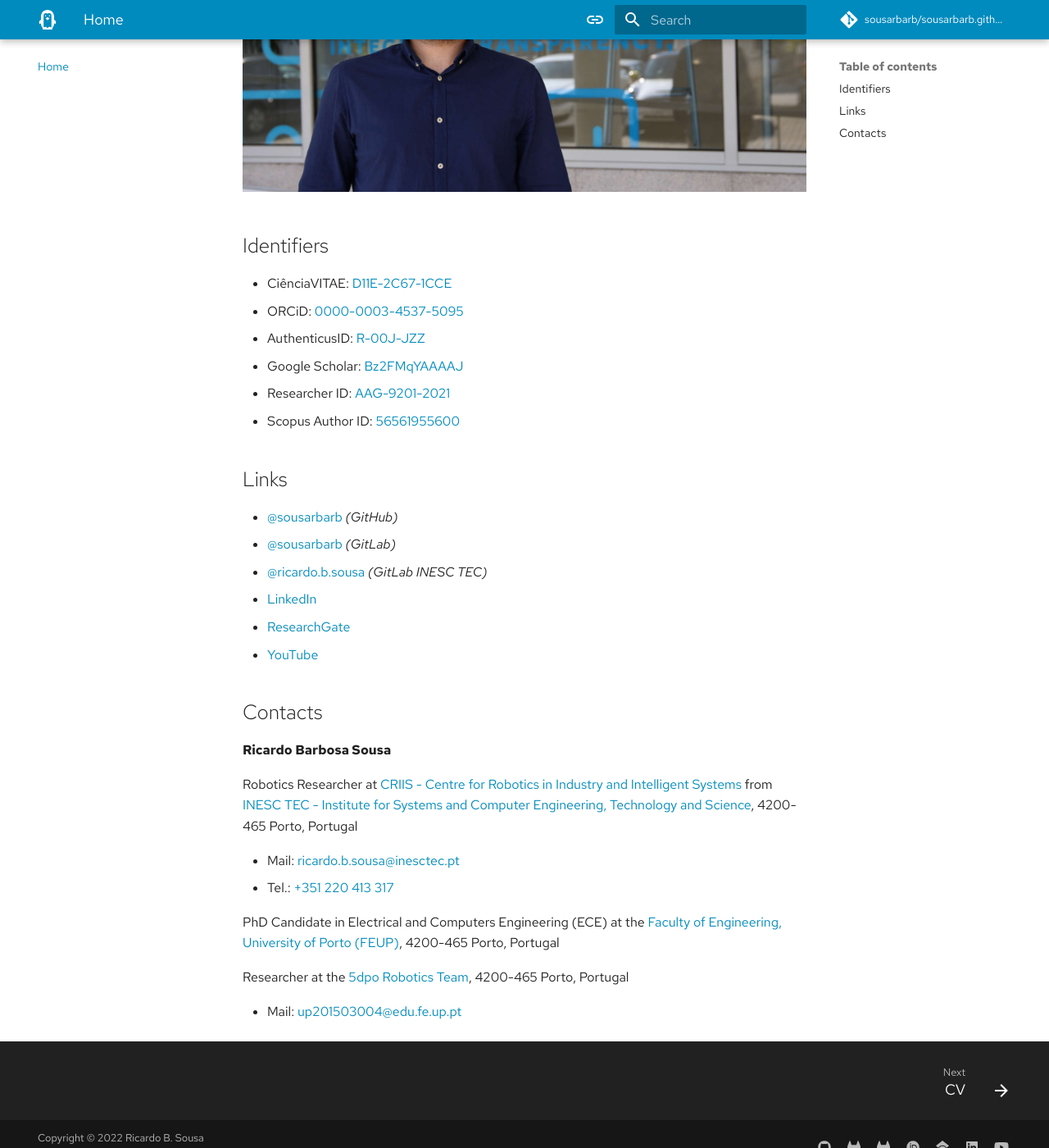
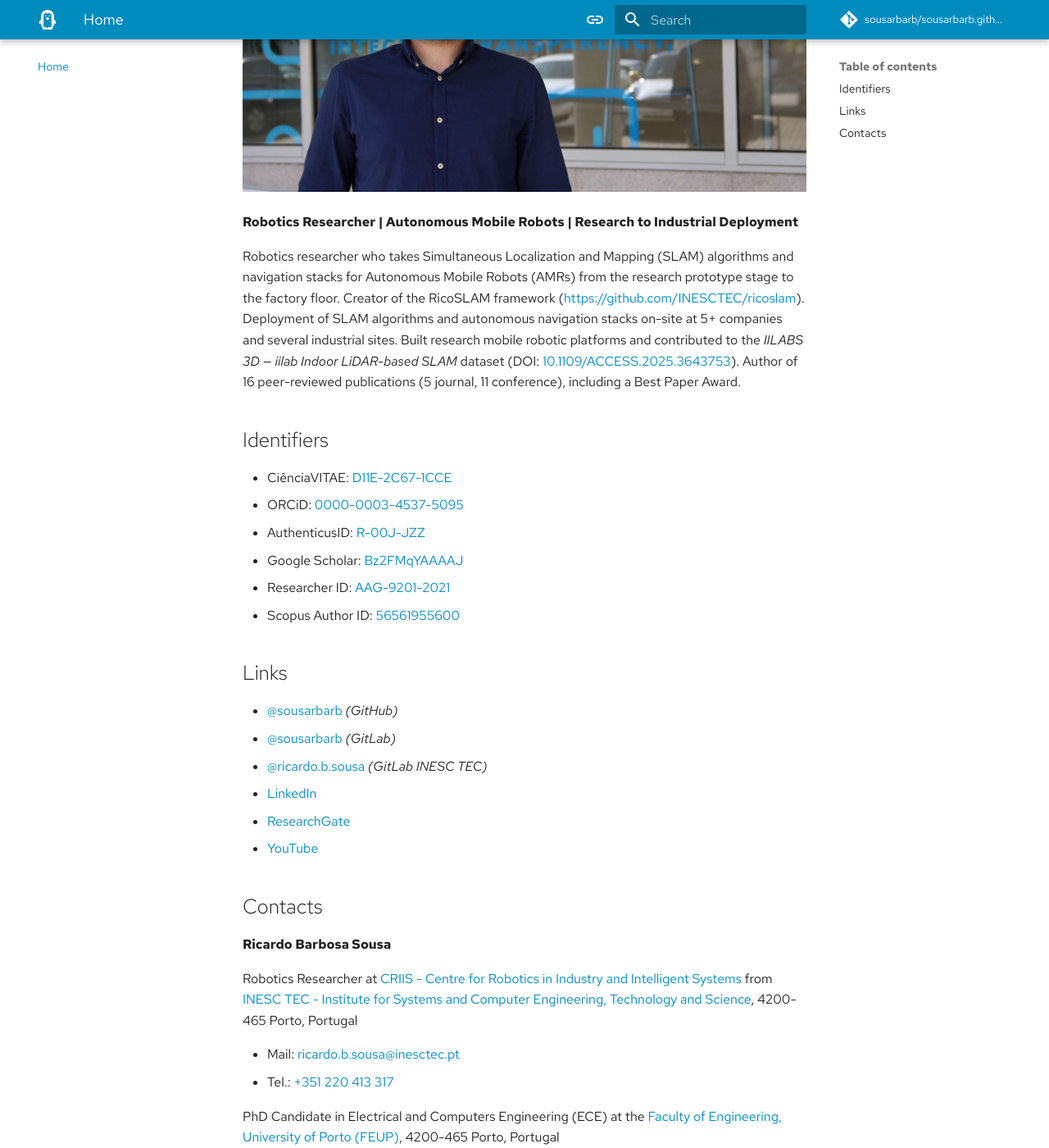
Before and after one commit to sousarbarb/sousarbarb.github.io, an MkDocs documentation site: the page built from docs/index.md, in a window 1280 px wide and 1400 px high, scrolled down 380 px. Shown: the whole window at 82% size. Built offline with MkDocs 1.6.1 and Material for MkDocs 9.7.7, drawn with Linux system fonts in a browser that asks for light colours; comment, search, counter and statistics services are not loaded; some of the changed text lies outside the part shown.

Commit message:
Review index + back-end files

```diff
--- a/docs/index.md
+++ b/docs/index.md
@@ -1,6 +1,21 @@
 # Ricardo B. Sousa Personal Webpage
 
 ![Ricardo B. Sousa Photography](assets/index/photo_inesctec_16-9-ratio.jpg)
+
+**Robotics Researcher | Autonomous Mobile Robots | Research to Industrial Deployment**
+
+Robotics researcher who takes Simultaneous Localization and Mapping (SLAM)
+algorithms and navigation stacks for Autonomous Mobile Robots (AMRs) from the
+research prototype stage to the factory floor.
+Creator of the RicoSLAM framework
+([https://github.com/INESCTEC/ricoslam](https://github.com/INESCTEC/ricoslam)).
+Deployment of SLAM algorithms and autonomous navigation stacks on-site at
+5+ companies and several industrial sites.
+Built research mobile robotic platforms and contributed to the
+_IILABS 3D — iilab Indoor LiDAR-based SLAM_ dataset (DOI:
+[10.1109/ACCESS.2025.3643753](https://doi.org/10.1109/ACCESS.2025.3643753)).
+Author of 16 peer-reviewed publications (5 journal, 11 conference), including
+a Best Paper Award.
 
 ## Identifiers
 
@@ -37,7 +52,4 @@ PhD Candidate in Electrical and Computers Engineering (ECE) at the
 [Faculty of Engineering, University of Porto (FEUP)](https://sigarra.up.pt/feup/en/),
 4200-465 Porto, Portugal
 
-Researcher at the
-[5dpo Robotics Team](https://5dpo.github.io/), 4200-465 Porto, Portugal
-
-- Mail: [up201503004@edu.fe.up.pt](mailto:up201503004@edu.fe.up.pt)
+- Mail: [up201503004@edu.fe.up.pt](mailto:up201503004@edu.fe.up.pt), [rbs@fe.up.pt](mailto:rbs@fe.up.pt)
--- a/mkdocs.yml
+++ b/mkdocs.yml
@@ -8,7 +8,7 @@ repo_url: https://github.com/sousarbarb/sousarbarb.github.io
 edit_uri: edit/main/docs/
 
 # Copyright
-copyright: Copyright &copy; 2022 Ricardo B. Sousa
+copyright: Copyright &copy; 2022 — Present, Ricardo B. Sousa
 
 plugins:
   - search
@@ -83,6 +83,12 @@ extra:
     - icon: fontawesome/brands/youtube
       link: https://www.youtube.com/channel/UCXTR8mMlG0VOC_06PKg5KBQ/
       name: YouTube Channel @RicardoBSousa
+    - icon: fontawesome/brands/instagram
+      link: https://www.instagram.com/sousarbarb97
+      name: Instagram
+    - icon: fontawesome/brands/reddit-alien
+      link: https://www.reddit.com/u/sousarbarb97
+      name: Reddit
 
 # Markdown extensions
 markdown_extensions:
```
Also changed, not shown: 1 other file.
